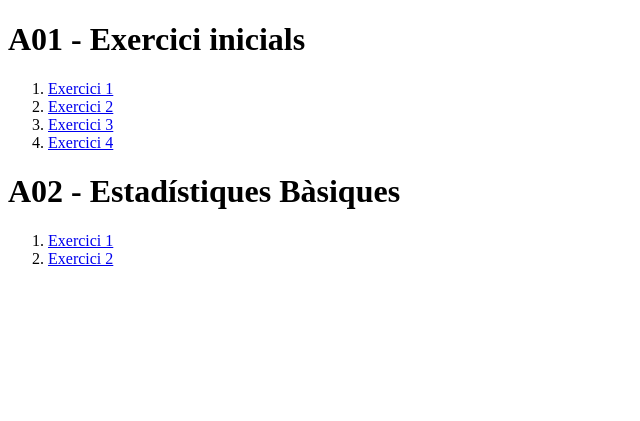
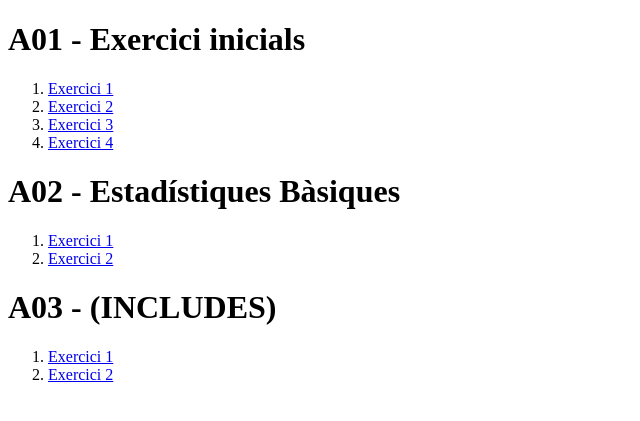
Before and after one commit to MartiVilas/ExercicisInicialsPHP-M7, a PHP site: page / in a window 1280 px wide. Shown: the top 421 px of the page, without its empty margins (0-640 px from the left). Run offline with PHP 8.4, Linux system fonts and the light colour scheme.

Commit message:
create base for weekend exercice

```diff
--- a/index.php
+++ b/index.php
@@ -18,5 +18,10 @@
         <li><a href="A02/exercici1.php">Exercici 1</a></li>
         <li><a href="A02/exercici2.php">Exercici 2</a></li>
     </ol>
+    <h1>A03 - (INCLUDES)</h1>
+    <ol>
+        <li><a href="A03/exercici1.php">Exercici 1</a></li>
+        <li><a href="A03/exercici2.php">Exercici 2</a></li>
+    </ol>
 </body>
 </html>
```
